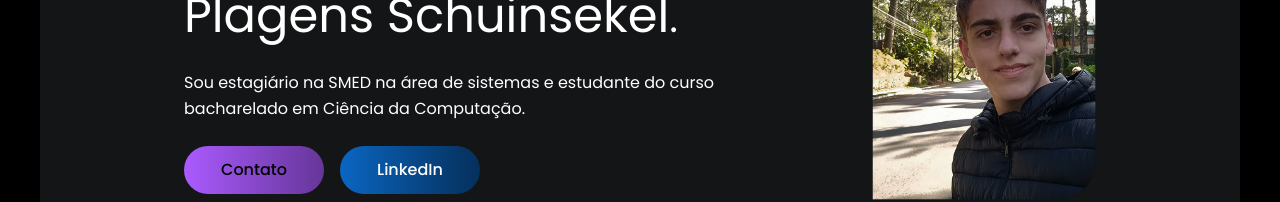
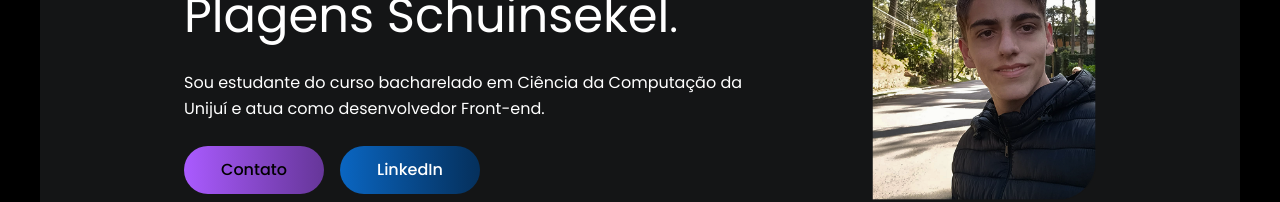
Before and after one commit to GabrielPlagensS/Portifolio, a React app in the folder portfolio/: page / in a window 1280 px wide. Shown: the part 245-447 px from the top of the page. Built offline with nearby package versions, Linux system fonts and the light colour scheme; the HTML template or start-up script is replaced by a standard one.

Commit message:
Card
Arrumando o texto do card.

```diff
--- a/portfolio/src/Pages/Card.tsx
+++ b/portfolio/src/Pages/Card.tsx
@@ -33,8 +33,7 @@ const Card = () => {
           </h1>
 
           <p className="mx-auto max-w-xl text-sm leading-relaxed text-white sm:text-base md:mx-0">
-            Sou estagiário na SMED na área de sistemas e estudante do curso
-            bacharelado em Ciência da Computação.
+            Sou estudante do curso bacharelado em Ciência da Computação da Unijuí e atua como desenvolvedor Front-end.
           </p>
 
           {/* Botões */}
```
